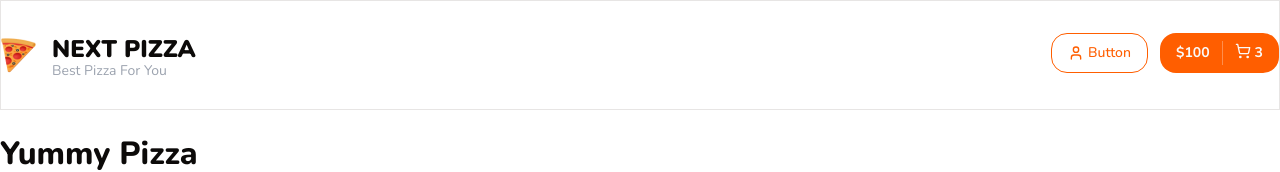
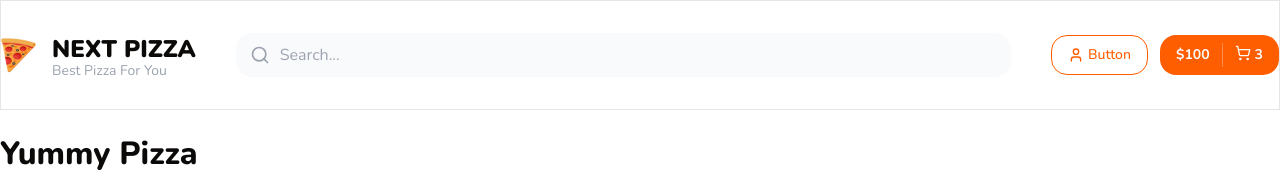
Before and after one commit to iputuagussetiawan/next-pizza, a Next.js app: page / in a window 1280 px wide. Shown: the top 172 px of the page. Built offline with nearby package versions, Linux system fonts and the light colour scheme.

Commit message:
search bar component

```diff
--- a/components/shared/header.tsx
+++ b/components/shared/header.tsx
@@ -4,6 +4,9 @@ import { Container } from "./container";
 import Image from "next/image";
 import { Button } from "../ui";
 import { ArrowRight, ShoppingCart, User } from "lucide-react";
+import Link from "next/link";
+import { SearchInput } from "./search-input";
+
 
 interface Props{
   className?:string;
@@ -12,7 +15,8 @@ interface Props{
 export const Header: React.FC<Props>=({className})=>{
   return(
     <header className={cn('border border-b',className)}>
-      <Container className="flex item-center justify-between py-8">
+      <Container className="flex items-center justify-between py-8">
+        <Link href="/">
           <div className="flex items-center gap-4">
             <Image src="/logo.png" alt="Logo" width={35} height={32}/>
             <div>
@@ -23,6 +27,10 @@ export const Header: React.FC<Props>=({className})=>{
                 Best Pizza For You
               </p>
             </div>
+          </div>
+        </Link>
+        <div className="mx-10 flex-1">
+          <SearchInput/>
         </div>
         <div className="flex item-center gap-3">
           <Button variant="outline" className="flex items-center gap-1">
--- a/components/shared/index.tsx
+++ b/components/shared/index.tsx
@@ -6,3 +6,4 @@ export {SortPopup} from './sort-popup';
 export {TopBar} from './top-bar';
 export {Filters} from './flters';
 export {FilterCheckbox} from './filter-checkbox';
+export {SearchInput} from './search-input';
--- /dev/null
+++ b/components/shared/search-input.tsx
@@ -0,0 +1,43 @@
+'use client';
+
+import { cn } from "@/lib/utils";
+import { Search } from "lucide-react";
+import React from "react";
+import { useClickAway } from "react-use";
+
+interface Props{
+    className?:string;
+}
+export const SearchInput:React.FC<Props>=({className})=>{
+    const [focused, setFocused]=React.useState(false);
+    const ref = React.useRef(null);
+    useClickAway(ref,()=>{
+        //console.log('OUTSIDE CLICED')
+        setFocused(false);
+    })
+    return(
+        <>
+            {focused && (
+                <div className="fixed top-0 left-0 bottom-0 right-0 bg-black/50 z-30">
+                    {/* You can add any additional elements here, e.g., a close button */}
+                </div>
+            )}
+
+            <div
+                ref={ref}
+                className={cn("relative h-11 flex rounded-2xl flex-1 justify-between z-30", className)}>
+                <Search className="absolute top-1/2 translate-y-[-50%] left-3 h-5 text-gray-400"/>
+                <input
+                    className="rounded-2xl outline-none w-full bg-gray-50 pl-11"
+                    type="text"
+                    placeholder="Search..."
+                    onFocus={()=>setFocused(true)}
+                />
+
+                <div className={cn("absolute w-full bg-white rounded-xl py-2 top-14 shadow-md transition-all duration-200 invisible opacity-0 z-30", focused && 'visible opacity-100 top-12')}>
+                    <h1>Testes</h1>
+                </div>
+            </div>
+        </>
+    );
+};
```
Lines whose indentation alone changed are shown as unchanged.
